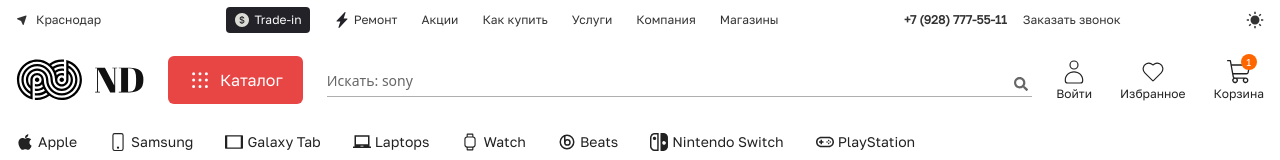
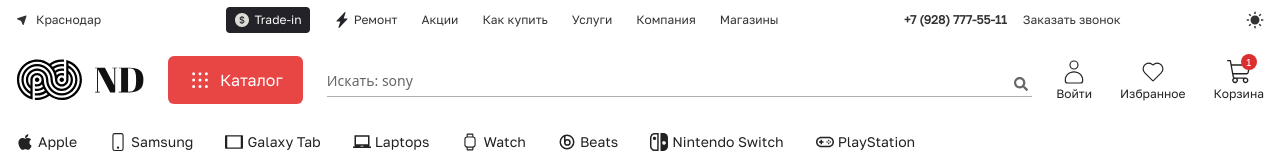
Before and after one commit to when-dev/online-ecommerce-shop, a Next.js app: page / in a window 1280 px wide. Shown: the top 160 px of the page. Built offline with nearby package versions, Linux system fonts and the light colour scheme.

Commit message:
fix: changed bg color for cart count items badge

```diff
--- a/components/header/desktop/Cart.tsx
+++ b/components/header/desktop/Cart.tsx
@@ -7,7 +7,7 @@
   return (
     <div className={`relative flex items-center justify-center ${className || ""}`}>
       {showBadge && (
-        <div className="absolute -top-1 -right-1 w-4 h-4 bg-orange rounded-full text-white text-[10px] flex items-center justify-center z-10">
+        <div className="absolute -top-1 -right-1 w-4 h-4 bg-red-100 rounded-full text-white text-[10px] flex items-center justify-center z-10">
           {Math.min(items, 99)}
         </div>
       )}
```
